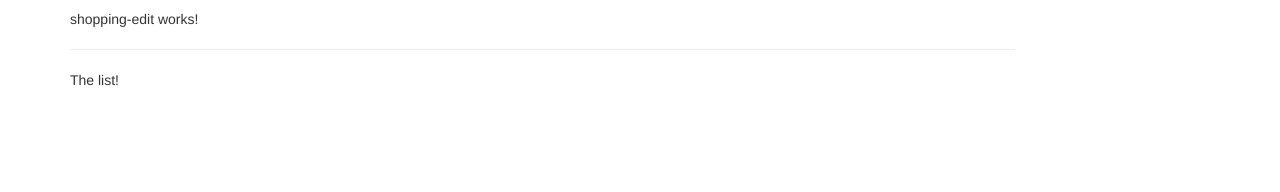
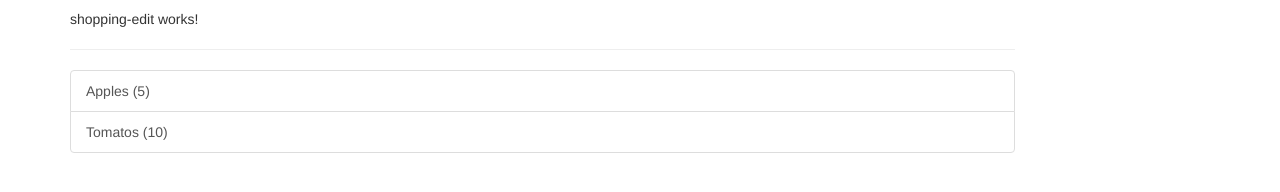
Before and after one commit to maccheri/shopping-list-app, an Angular app: page / in a window 1280 px wide. Shown: the part 310-502 px from the top of the page. Built offline with nearby package versions, Linux system fonts and the light colour scheme.

Commit message:
Shopping list ingredients

```diff
--- /dev/null
+++ b/src/app/shared/ingredient.model.ts
@@ -0,0 +1,3 @@
+export class Ingredient {
+  constructor(public name: string, public amount: number) {}
+}
--- a/src/app/shopping-list/shopping-list.component.html
+++ b/src/app/shopping-list/shopping-list.component.html
@@ -2,6 +2,14 @@
   <div class="col-xs-10">
     <app-shopping-edit></app-shopping-edit>
     <hr>
-    <p>The list!</p>
+    <ul class="list-group">
+      <a
+        class="list-group-item"
+        style="cursor: pointer;"
+        *ngFor="let ingredient of ingredients"
+      >
+        {{ ingredient.name }} ({{ ingredient.amount }})
+      </a>
+    </ul>
   </div>
 </div>
--- a/src/app/shopping-list/shopping-list.component.ts
+++ b/src/app/shopping-list/shopping-list.component.ts
@@ -1,4 +1,5 @@
 import { Component, OnInit } from '@angular/core';
+import { Ingredient } from '../shared/ingredient.model';
 
 @Component({
   selector: 'app-shopping-list',
@@ -6,6 +7,10 @@ import { Component, OnInit } from '@angular/core';
   styleUrls: ['./shopping-list.component.css']
 })
 export class ShoppingListComponent implements OnInit {
+  ingredients: Ingredient[] = [
+    new Ingredient('Apples', 5),
+    new Ingredient('Tomatos', 10),
+  ];
 
   constructor() { }
 
```
